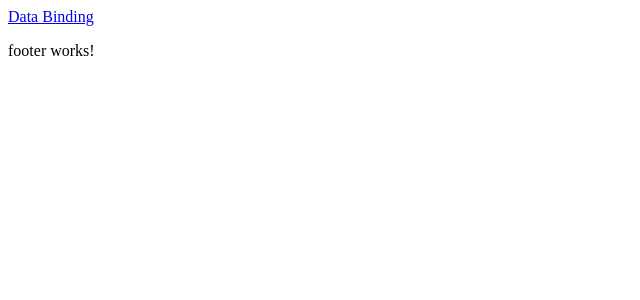
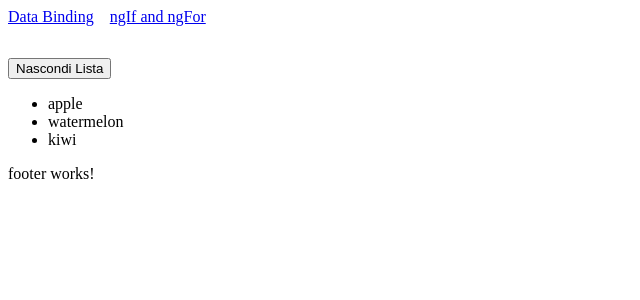
Before and after one commit to dav100ide-red/basic-nine, an Angular app: page /show-hide-list in a window 1280 px wide. Before the commit this address led to /. Shown: the top 300 px of the page, without its empty margins (0-640 px from the left). Built offline with nearby package versions, Linux system fonts and the light colour scheme.

Commit message:
es 2 done

```diff
--- a/src/app/app.routes.ts
+++ b/src/app/app.routes.ts
@@ -8,4 +8,11 @@ export const routes: Routes = [
                 (m) => m.DataBidingComponent
             ),
     },
+    {
+        path: 'show-hide-list',
+        loadComponent: () =>
+            import('./pages/show-hide-list/show-hide-list.component').then(
+                (m) => m.ShowHideListComponent
+            ),
+    },
 ];
--- a/src/app/components/header/header.component.ts
+++ b/src/app/components/header/header.component.ts
@@ -6,12 +6,23 @@ import { RouterLink } from '@angular/router';
     standalone: true,
     imports: [RouterLink],
     template: `
-        @for(link of links; track link){
-        <a [routerLink]="link.path">{{ link.label }}</a>
-        }
+        <nav>
+            @for(link of links; track link){
+            <a [routerLink]="link.path">{{ link.label }}</a>
+            }
+        </nav>
     `,
-    styles: ``,
+    styles: `
+    nav{
+        display: flex;
+        gap: 1rem;
+        margin-bottom: 2rem;
+    }
+    `,
 })
 export class HeaderComponent {
-    public readonly links = [{ label: 'Data Binding', path: 'data-binding' }];
+    public readonly links = [
+        { label: 'Data Binding', path: 'data-binding' },
+        { label: 'ngIf and ngFor', path: 'show-hide-list' },
+    ];
 }
--- a/src/app/pages/show-hide-list/show-hide-list.component.html
+++ b/src/app/pages/show-hide-list/show-hide-list.component.html
@@ -1 +1,8 @@
-<p>show-hide-list works!</p>
+<button (click)="showList = !showList">
+    {{ showList ? "Nascondi" : "Mostra" }}
+    Lista
+</button>
+
+<ul *ngIf="showList">
+    <li *ngFor="let fruit of fruits">{{ fruit }}</li>
+</ul>
--- a/src/app/pages/show-hide-list/show-hide-list.component.ts
+++ b/src/app/pages/show-hide-list/show-hide-list.component.ts
@@ -1,12 +1,14 @@
+import { NgFor, NgIf } from '@angular/common';
 import { Component } from '@angular/core';
 
 @Component({
-  selector: 'show-hide-list',
-  standalone: true,
-  imports: [],
-  templateUrl: './show-hide-list.component.html',
-  styleUrl: './show-hide-list.component.scss'
+    selector: 'show-hide-list',
+    standalone: true,
+    imports: [NgFor, NgIf], //for the sake of the exercise and pratctive of the old way of doing it
+    templateUrl: './show-hide-list.component.html',
+    styleUrl: './show-hide-list.component.scss',
 })
 export class ShowHideListComponent {
-
+    public readonly fruits = ['apple', 'watermelon', 'kiwi'];
+    showList = true;
 }
```
